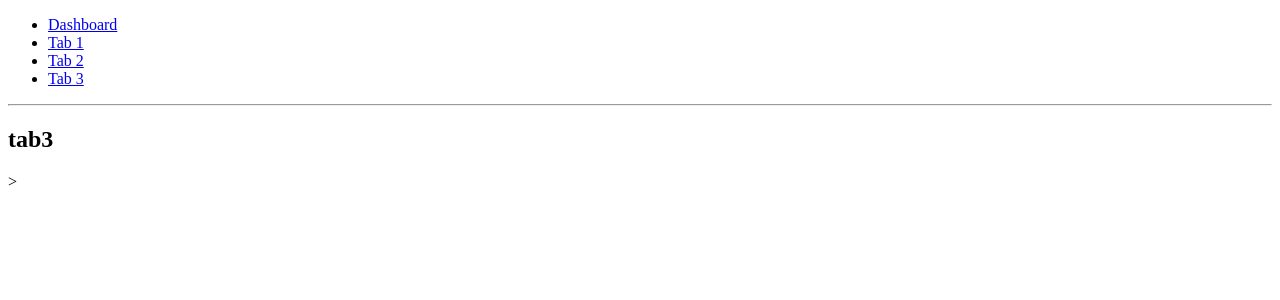
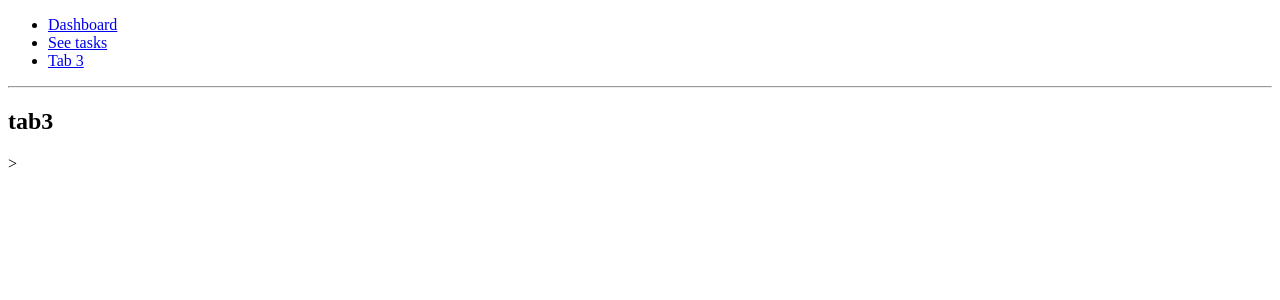
Before and after one commit to Farzinaayub/SmartTaskManager, a Django app: page /tab3/ in a window 1280 px wide. Shown: the top 300 px of the page. Run offline with Django 4.2, Linux system fonts and the light colour scheme.

Commit message:
db ok
db ok
voice ok

```diff
--- a/base/admin.py
+++ b/base/admin.py
@@ -1,7 +1,7 @@
 from django.contrib import admin
-from .models import Task, Category
+from .models import Task
 
 admin.site.register(Task)
-admin.site.register(Category)
+# admin.site.register(Category)
 # admin.site.register(Desc)
 # admin.site.register(Date)
--- a/base/templates/base/dashboard.html
+++ b/base/templates/base/dashboard.html
@@ -9,7 +9,7 @@
 
           <hr>
           <div>
-            <h3><a href="{% url 'update' tasks.Id %}">{{ tasks.Task }}</a></h3>
+            <h3><a href="{% url 'update' tasks.Id %}">{{ tasks.name }}</a></h3>
           </div>
           <hr>
 
--- a/base/views.py
+++ b/base/views.py
@@ -1,5 +1,3 @@
-
-import secrets
 import api_key
 import transcribe
 import openai
@@ -16,7 +14,7 @@ input_text = transcribe.from_mic()
 def ner(input_text):
     response = openai.Completion.create(
         model="text-davinci-003",
-        prompt=f"Extract the entities from the text with labels Id,Action,Task,Time,Relative time,Date,Relative Date,Stakeholders,Location\ntext: Remind me to buy some chocolates for saya and diya from Lulu Mall.\n\nId:1\nAction:Set Reminder\nTask: Buy Chocolates\nTime: Not specified\nRelative time: not specified\nDate: not specified\nRelative Date: Today\nStakeholders: me,saya,diya\nLocation: Lulu Mall\n##\ntext: assign the frontend module to rajesh's team. They can start working from tomorrow\n\nId:2\nAction: Delegation\nTask: Assign Frontend Module\nTime: Not specified\nRelative time: Tomorrow\nDate: Not specified\nRelative Date: Tomorrow\nStakeholders: Rajesh's Team\nLocation: Office\n##\ntext:{input_text}\n",
+        prompt=f"Extract the entities from the text with labels Id,name,desc,date,category\ntext: Remind me to buy some chocolates for saya and diya from Lulu Mall.\n\nId:1\nname:Set Reminder\ndesc: Buy Chocolates for kids\ndate:Not specified\ncategory:family\n##\ntext: assign the frontend module to rajesh's team. They can start working from tomorrow\n\nId:2\nname: Delegate\ndesc: Assign Frontend Module to rajesh's team\ndate: Not specified\ncategory:work\n##\ntext:{input_text}\n",
         temperature=0.02,
         max_tokens=256,
         top_p=1,
@@ -39,28 +37,23 @@ def ner(input_text):
 tasks = ner(input_text)
 print(tasks)
 
-# print(random_token)
-
-
-# print(ner(input_text))
-
 
 def dashboard(request):
+    task = Task(name=tasks['name'], desc=tasks['desc'])
+    task.save()
+
     context = {'tasks': tasks}
     return render(request, 'base/Dashboard.html', context)
 
 
 def tab1(request):
-    return render(request, 'base/tab1.html')
+    tasks = Task.objects.all()
+    context = {'tasks': tasks}
+    print(tasks)
+    return render(request, 'base/tab1.html', context)
 
 
 def taskpage(request, pk):
-    # task = None
-    # for key, value in tasks.items():
-    #     if value['Id'] == pk:
-
-    #         task = value
-    #         break
     tasks['Id'] == pk
     context = {'task': tasks}
     return render(request, 'base/tab2.html', context)
@@ -68,7 +61,6 @@ def taskpage(request, pk):
 
 def tab3(request):
     return render(request, 'base/tab3.html')
-
 
 # from django.http import HttpResponse
 
--- a/templates/navbar.html
+++ b/templates/navbar.html
@@ -1,8 +1,7 @@
 <nav>
     <ul>
       <li><a href="/">Dashboard</a></li>
-      <li><a href="/tab1/">Tab 1</a></li>
-      <li><a href="/tab2/">Tab 2</a></li>
+      <li><a href="/tab1/">See tasks</a></li>
       <li><a href="/tab3/">Tab 3</a></li>
     </ul>
   </nav>
```
Also changed, not shown: base/models.py (+6 -7 lines), base/templates/base/tab1.html (+10 -3 lines), base/templates/base/tab2.html (+5 -6 lines), base/migrations/0007_alter_task_category_delete_category.py (added), db.sqlite3, 1 other file.
